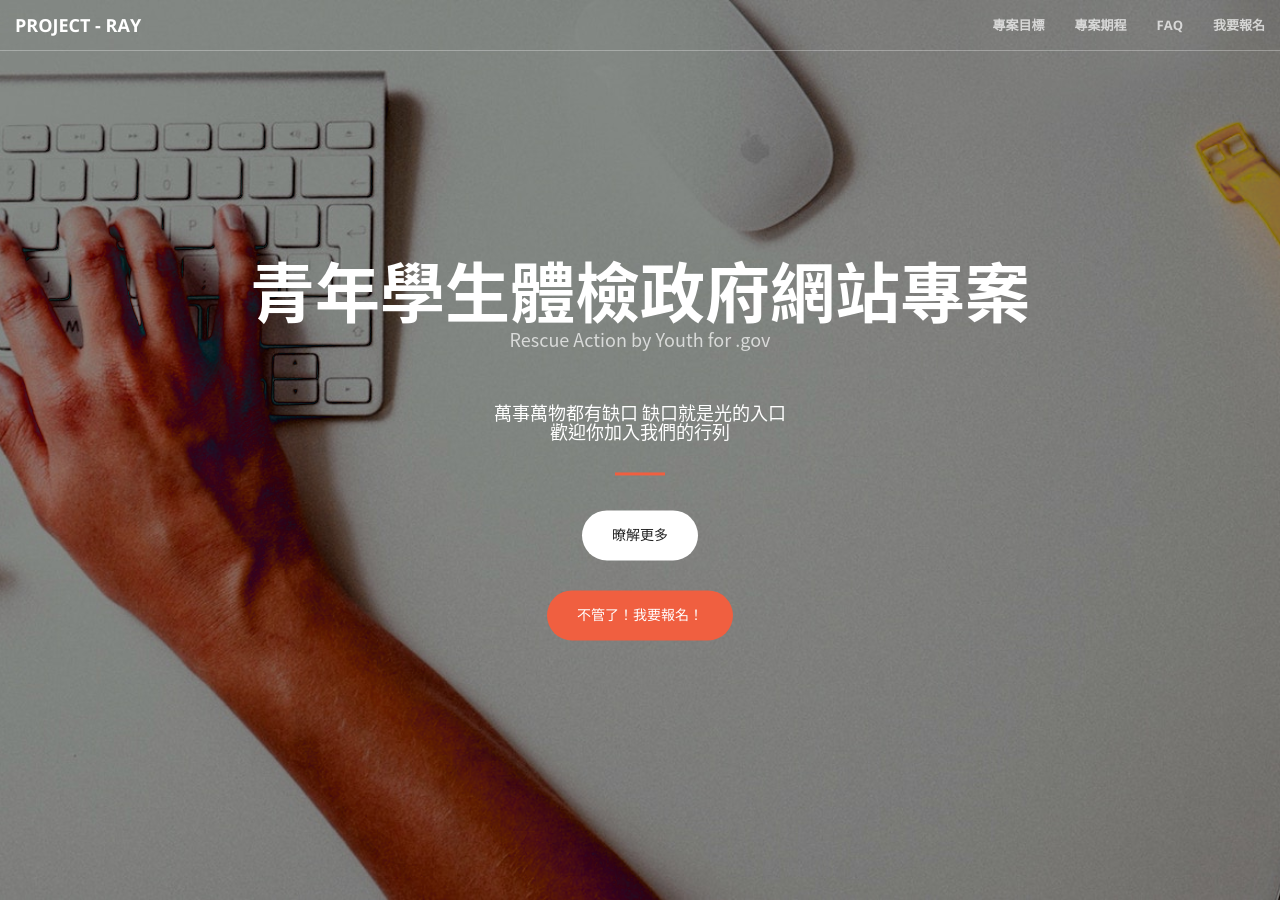
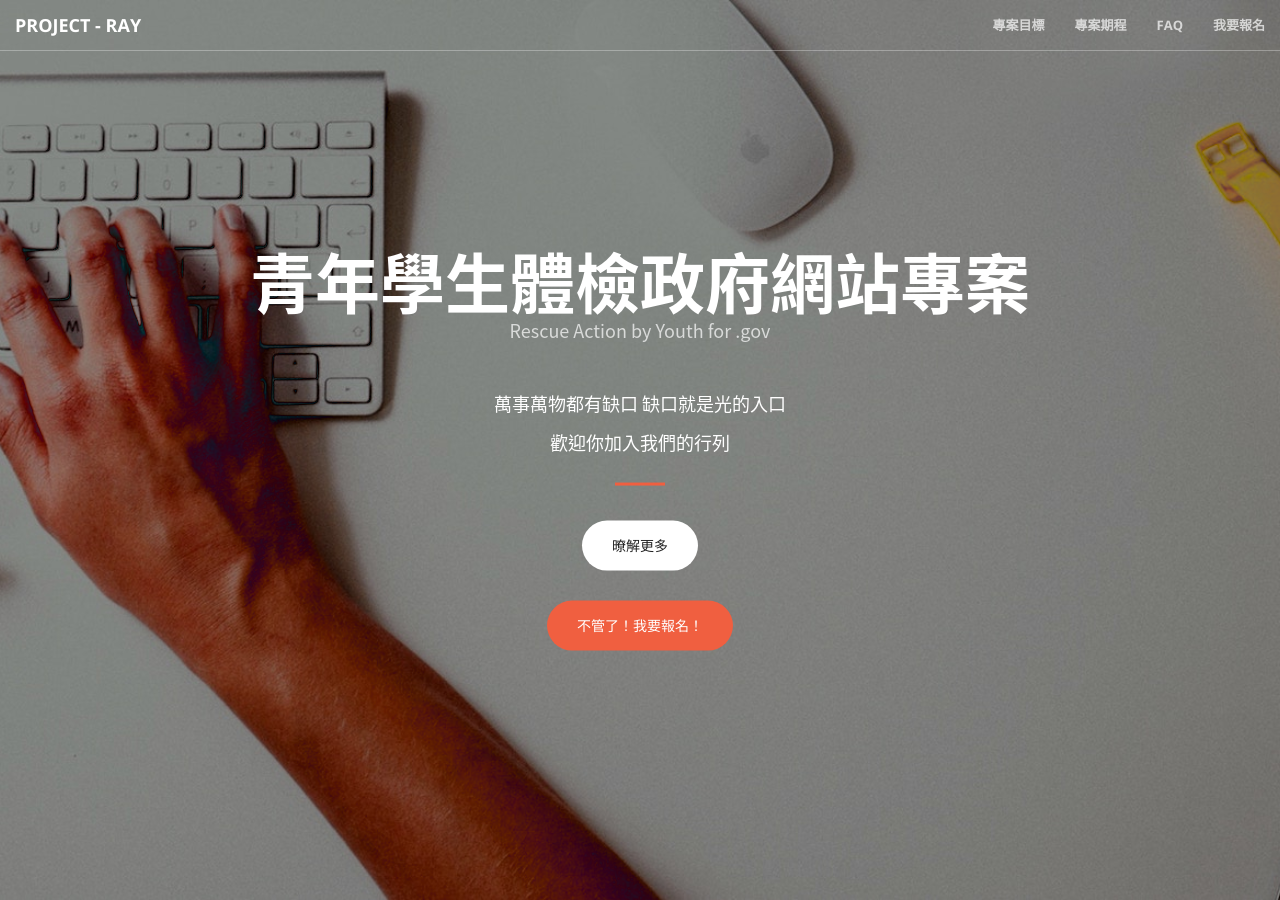
Before and after one commit to PDIS/ray2018, a Jekyll site: the page built from docs/index.html, in a window 1280 px wide and 900 px high. Built offline with Jekyll 4.4.1, drawn with Linux system fonts in a browser that asks for light colours.

```diff
--- a/docs/_includes/header.html
+++ b/docs/_includes/header.html
@@ -3,7 +3,7 @@
         <div class="header-content-inner">
             <h1>青年學生體檢政府網站專案</h1>
             <p>Rescue Action by Youth for .gov</p>
-            <h4>萬事萬物都有缺口   缺口就是光的入口<br> 歡迎你加入我們的行列   </h4>
+            <h4>萬事萬物都有缺口   缺口就是光的入口<br><br>歡迎你加入我們的行列   </h4>
             <hr>
             <a href="#services" class="btn btn-default btn-xl page-scroll">暸解更多</a>
             <br>
```
